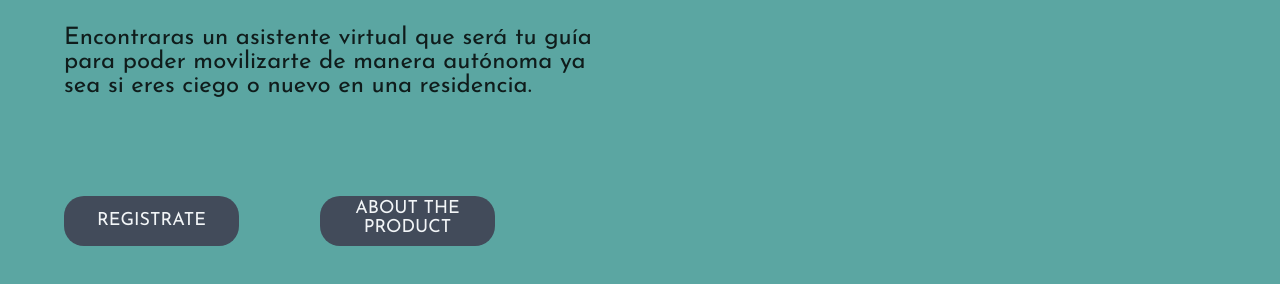
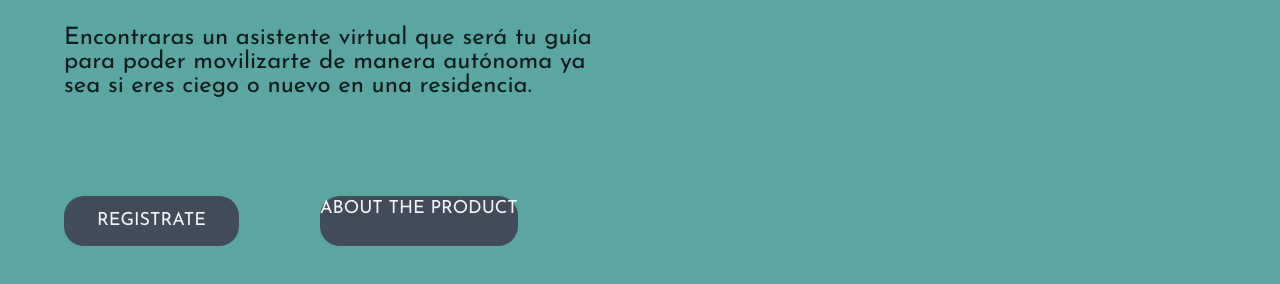
Before and after one commit to Dracoos98/VISUALIMPAIRED, a plain HTML site: page index.html in a window 1280 px wide. Shown: the part 454-738 px from the top of the page. Drawn offline with Linux system fonts and the light colour scheme.

Commit message:
Update estilos.css

```diff
--- a/estilos.css
+++ b/estilos.css
@@ -97,7 +97,7 @@ body nav {
   color: rgba(242, 245, 247, 1);
 }
 .one .aboutProduct {
-  width: 175px;
+
   height: 50px;
   color: rgba(0, 0, 0, 0.7799999713897705);
   position: absolute;
```
